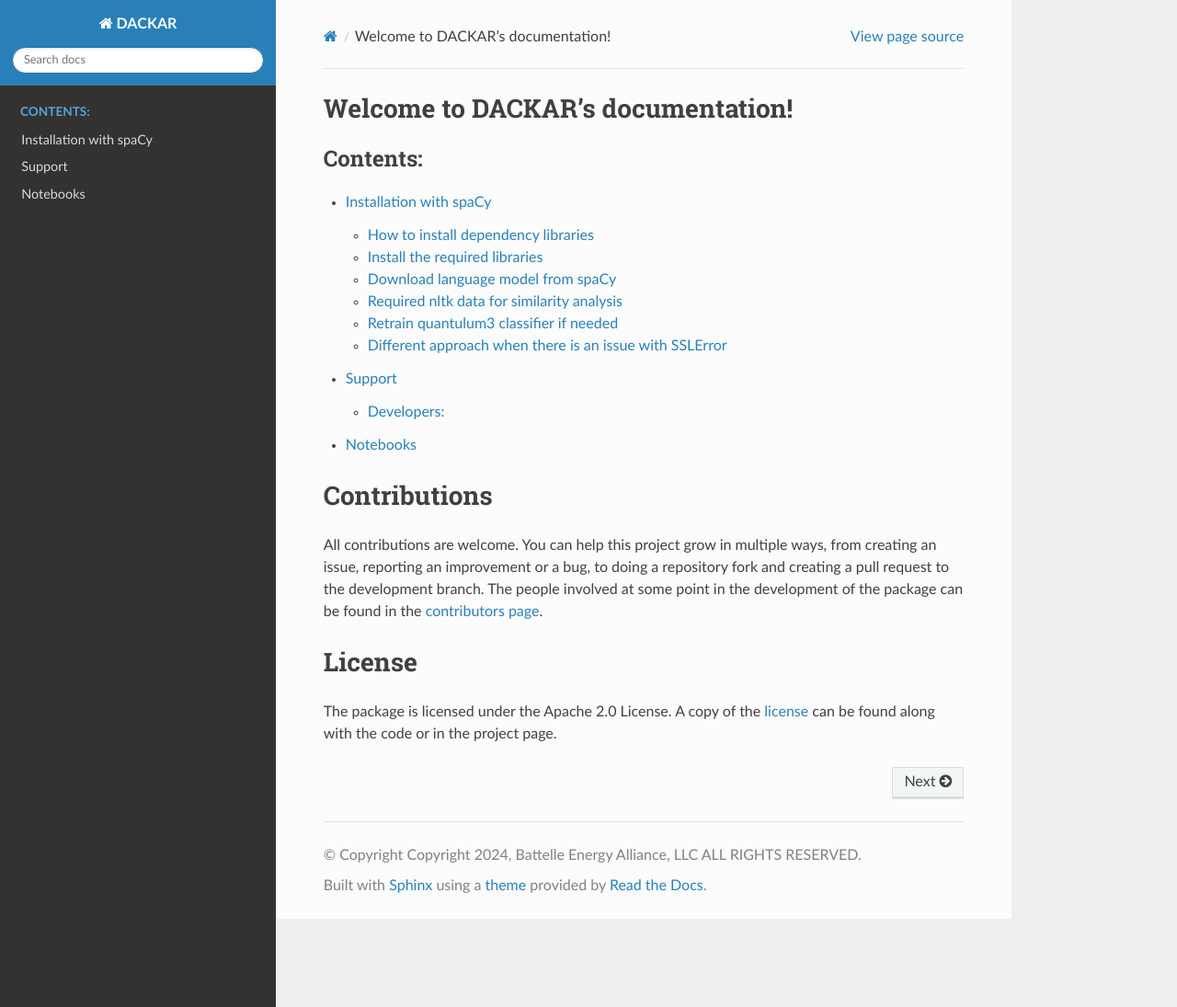
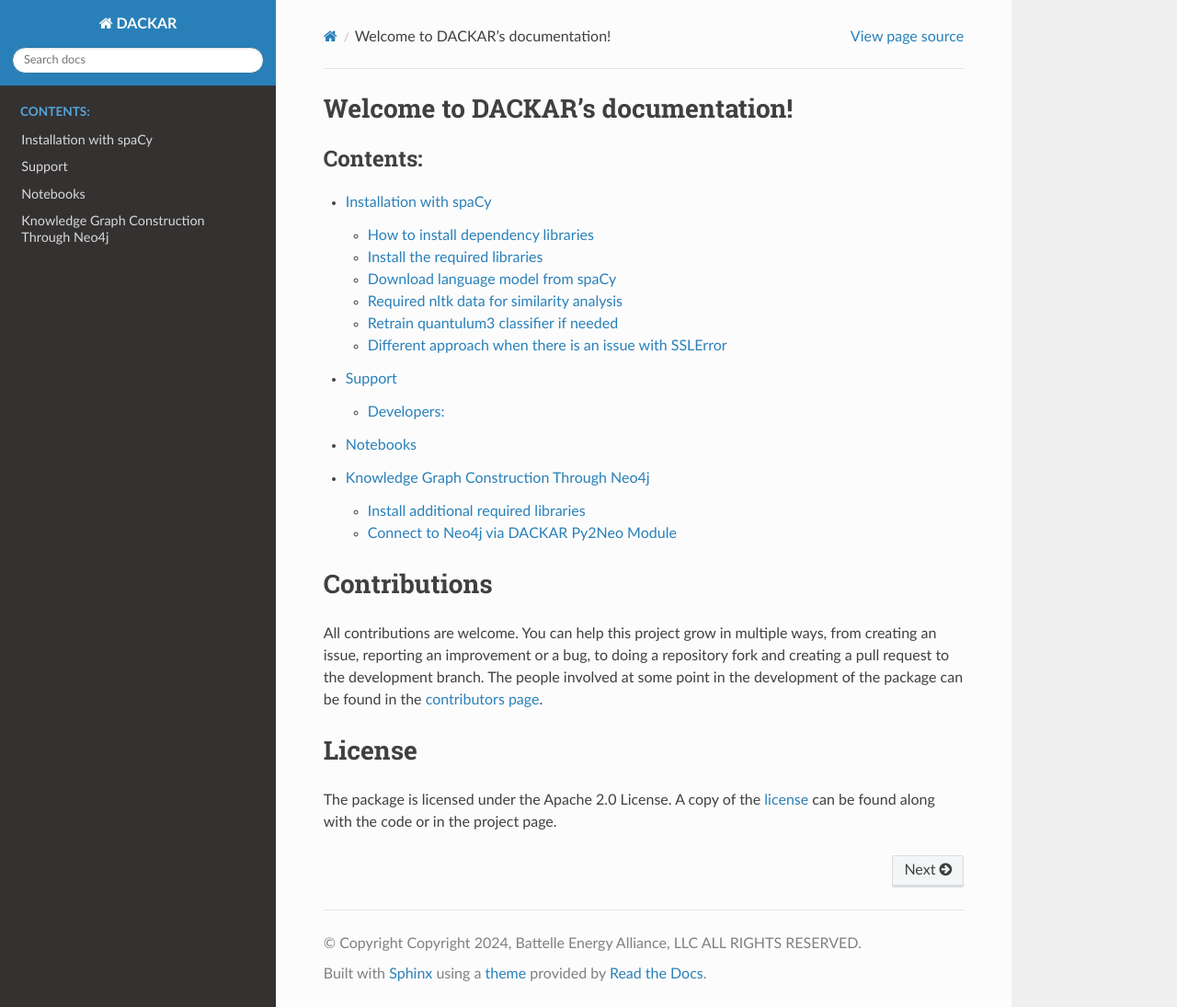
Before and after one commit to idaholab/DACKAR, a Sphinx documentation site: the page built from docs/index.rst, in a window 1280 px wide and 1095 px high. Shown: the whole window at 92% size. Built offline with Sphinx 7.4.7 and the Read the Docs theme 3.1.0, drawn with Linux system fonts in a browser that asks for light colours; formulas are drawn with MathJax 3; pages that are not in the unit, such as notebooks, are missing from menus; some of the changed lines change nothing that is shown.

Commit message:
add document for neo4j connection

```diff
--- a/docs/conf.py
+++ b/docs/conf.py
@@ -97,6 +97,8 @@
 
 
 def copy_notebooks() -> None:
+    os.makedirs('notebooks', exist_ok=True)
+    os.makedirs('./notebooks/images', exist_ok=True)
     for filename in Path("../examples").glob("*.ipynb"):
         shutil.copy2(str(filename), "notebooks")
     for filename in Path("../examples/images").glob("*.png"):
--- a/docs/index.rst
+++ b/docs/index.rst
@@ -18,6 +18,7 @@
    install_spacy3.5
    support
    Notebooks <notebooks/index>
+   knowledge_graph
    .. install
 
 .. toctree::
--- /dev/null
+++ b/docs/knowledge_graph.rst
@@ -0,0 +1,85 @@
+==========================================
+Knowledge Graph Construction Through Neo4j
+==========================================
+
+Install additional required libraries
+-------------------------------------
+
+In order to communicate with neo4j_ Desktop graph database, the neo4j_python_driver_ need to be installed:
+
+.. code-block:: bash
+
+  pip install neo4j
+
+
+Connect to Neo4j via DACKAR Py2Neo Module
+-----------------------------------------
+
+* Set up Neo4j import folder path
+
+  This directory is used to store data files intended for bulk import
+  operations. The location of this directory can be configured in the Neo4j configuration file (``neo4j.conf``).
+  By default, the import directory is located at: ``$NEO4J_HOME/import``. Here, ``$NEO4J_HOME`` represents
+  the root directory of your Neo4j installation. To change the import directory, you can modify the
+  ``dbms.directories.import`` setting in the ``neo4j.conf`` file. For example:
+
+  .. code-block:: bash
+    dbms.directories.import=/path/to/your/import/directory
+
+  Make sure to replace ``/path/to/your/import/directory`` with the actual path you want to use for your import files.
+  After making changes to the ``neo4j.conf`` file, you will need to restart the Neo4j server for the changes to take effect.
+
+* Alternative way to set up Neo4j import folder path
+
+  Open the settings, and replace ``dbms.directories.import`` with the actual path you want to use for your import files.
+
+  .. image:: ./pics/neo4j_settings.png
+    :width: 600
+    :alt: Set up Neo4j import folder path
+
+* Start Neo4j desktop DBMS, set password if needed, this password will be used in Python driver to connect to
+  DBMS database.
+
+  .. image:: ./pics/neo4j.png
+    :width: 600
+    :alt: Neo4j Desktop Graph Database Management System
+
+* Load DACKAR ``Py2Neo`` module to load ``csv`` files into Neo4j DBMS.
+
+  .. code-block:: python
+
+    from dackar.knowledge_graph.py2neo import Py2Neo
+    # Create python to neo4j driver
+    uri = "neo4j://localhost:7687" # for a cluster
+    pwd = "123456789" # user need to provide the DBMS database password
+    py2neo = Py2Neo(uri=uri, user='neo4j', pwd=pwd)
+
+    # clean up the DBMS
+    py2neo.reset()
+
+    # Load node data
+    file_path = './test_nodes.csv'
+    # node label
+    label = 'MBSE'
+    # node attributes: keys, values are corresponding to neo4j node attributes and csv column names, respectively
+    attribute = {'nodeId':'nodeId', 'label':'label', 'ID':'ID', 'type':'type'}
+    # API to load csv files to create nodes in neo4j
+    py2neo.load_csv_for_nodes(file_path, label, attribute)
+    # Load relationship data
+    file_path = 'test_edges.csv'
+    l1='MBSE' # label for source node
+    # node attributes: keys, values are corresponding to neo4j node attributes and csv column names, respectively
+    p1={'nodeId':'sourceNodeId'}
+    # label for second node
+    l2='MBSE'
+    # node attributes: keys, values are corresponding to neo4j node attributes and csv column names, respectively
+    p2 ={'nodeId':'targetNodeId'}
+    # label for neo4j edge
+    lr = 'MBSE_link'
+    # edge attributes: keys, values are corresponding to neo4j node attributes and csv column names, respectively
+    pr = {'prop':'type'}
+    # API to load csv files to create relations in neo4j
+    py2neo.load_csv_for_relations(file_path, l1, p1, l2, p2, lr, pr)
+
+.. _neo4j: https://neo4j.com/download/
+.. _neo4j_python_driver: https://github.com/neo4j/neo4j-python-driver
```
Also changed, not shown: docs/pics/neo4j.png (added), docs/pics/neo4j_settings.png (added).
